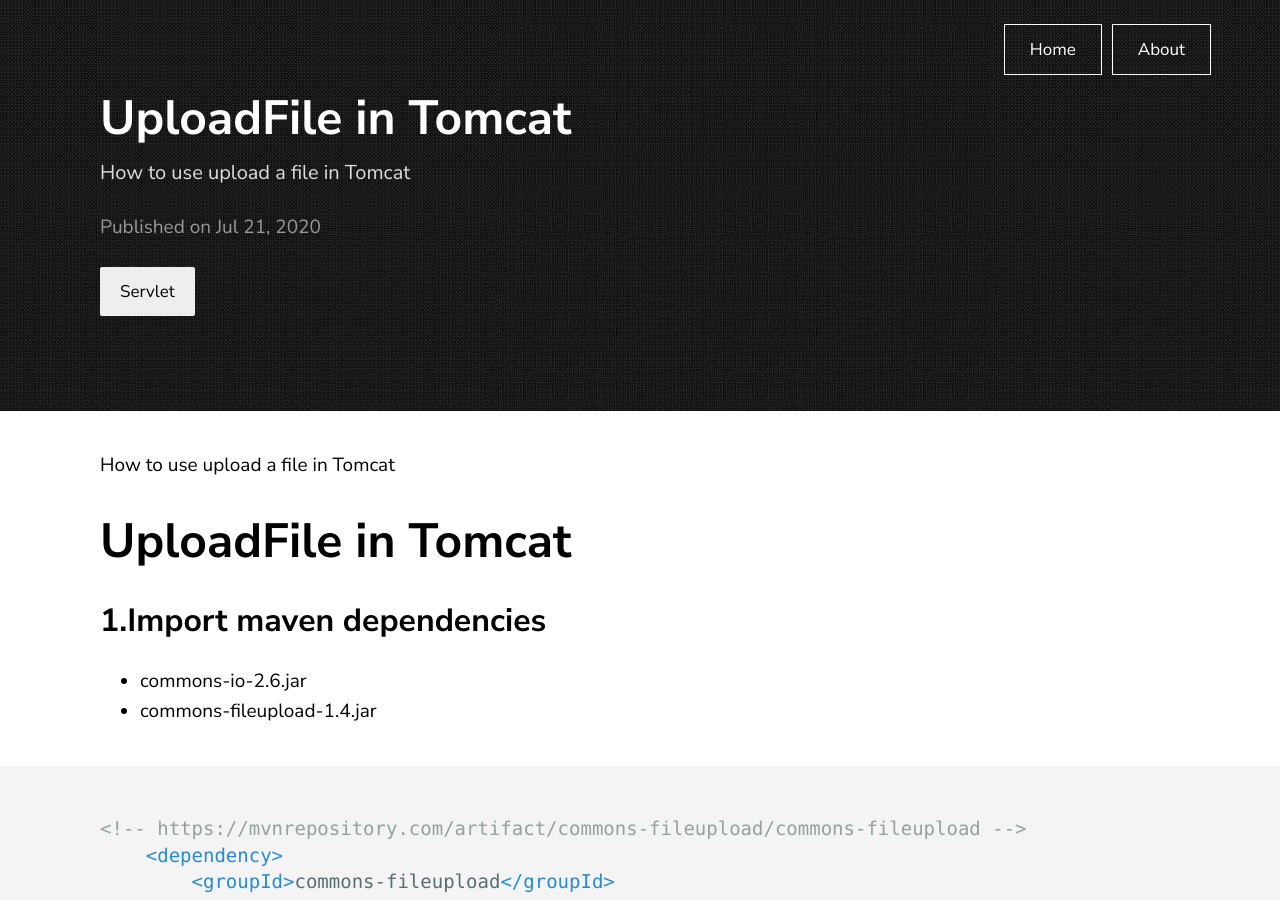
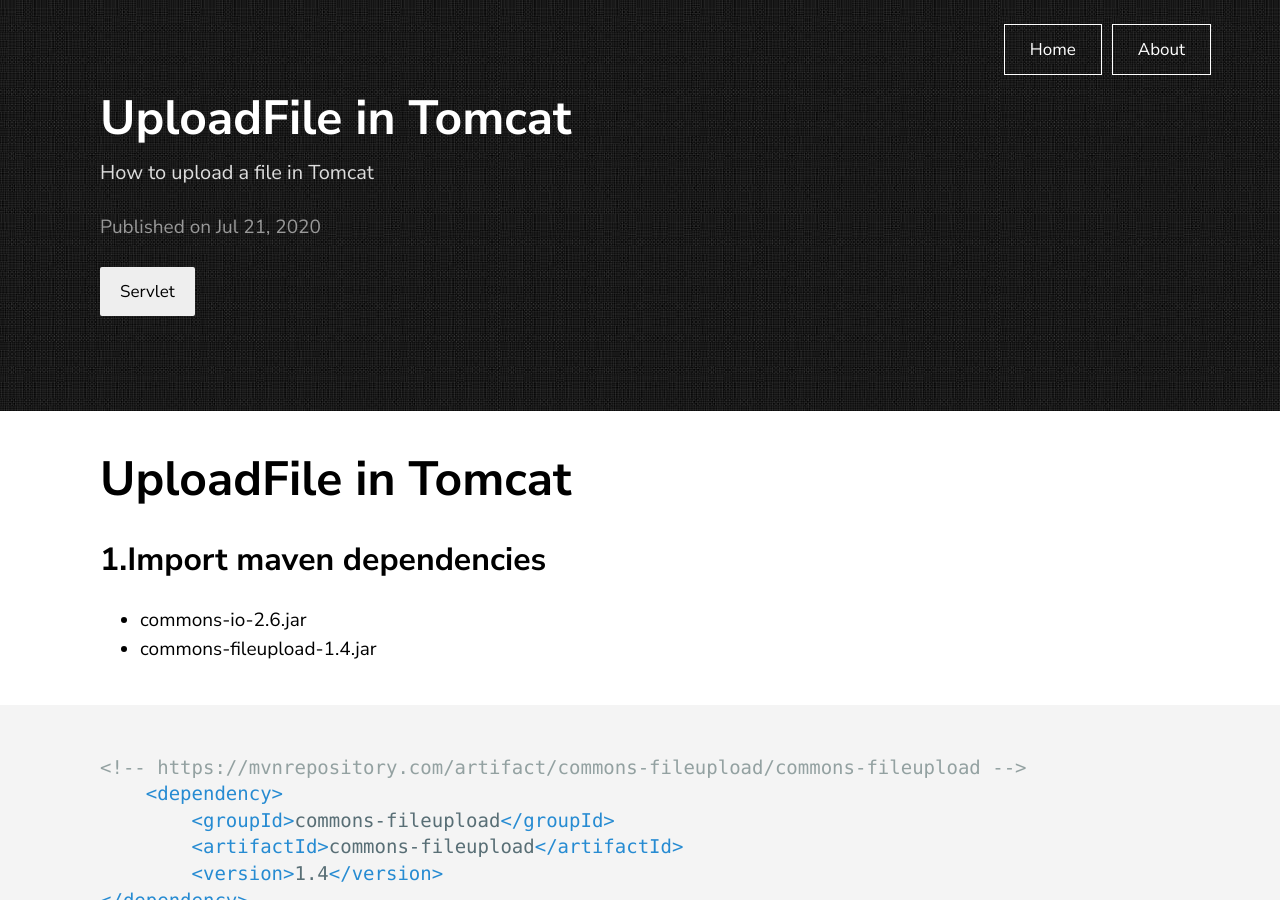
Before and after one commit to HBhakunamatata/HBhakunamatata.github.io, a Jekyll site: the page built from _posts/2020-07-21-UploadFile.markdown, in a window 1280 px wide and 900 px high. Built offline with Jekyll 4.4.1, drawn with Linux system fonts in a browser that asks for light colours.

Commit message:
add 'how to upload a file'

```diff
--- a/_posts/2020-07-21-UploadFile.markdown
+++ b/_posts/2020-07-21-UploadFile.markdown
@@ -1,11 +1,10 @@
 ---
 layout: post
 title: "UploadFile in Tomcat"
-description: How to use upload a file in Tomcat
+description: How to upload a file in Tomcat
 date: 2020-07-21
 categories: Servlet
 ---
-How to use upload a file in Tomcat
 
 # UploadFile in Tomcat
 
```
